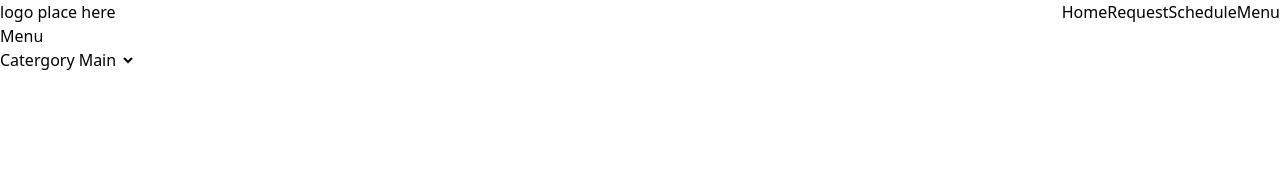
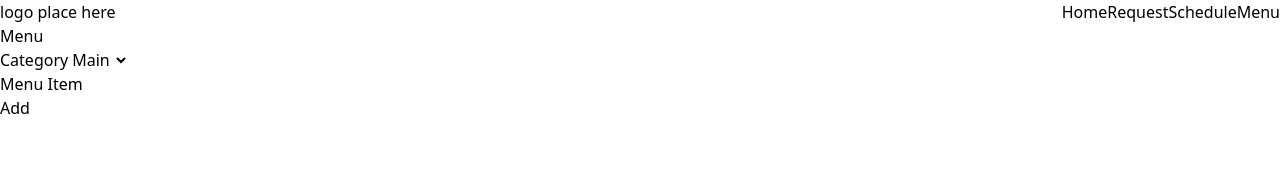
Before and after one commit to richdacoder/Russ-D-wings-, a Next.js app in the folder apps/admin/: page /menu in a window 1280 px wide. Shown: the top 170 px of the page. Built offline with nearby package versions, Linux system fonts and the light colour scheme.

Commit message:
submit order created

```diff
--- a/apps/admin/src/app/menu/page.jsx
+++ b/apps/admin/src/app/menu/page.jsx
@@ -3,6 +3,18 @@
 import {useState, useEffect} from "react";
 
 export default function Menu(){
+const [category, setCategory] = useState("");
+const [menuItem, setMenuItem] = useState("");
+
+const handleSubmit = (e) => {
+  e.preventDefault();
+const newItem = {
+  category: category,
+  name: menuItem
+}
+
+console.log(newItem);
+}
 /*
 
 ** there would be get post and delete on this page
@@ -16,17 +28,29 @@ export default function Menu(){
   return(
     <div>
       <h1>Menu</h1>
-      <form>
+      <form onSubmit={handleSubmit}>
         <div>
-        <label>Catergory</label>
-        <select>
-            <option>Main</option>
-            <option>Side</option>
-            <option>Drink</option>
+        <label>Category</label>
+        <select
+          value={category}
+          onChange={(e) => {
+          setCategory(e.target.value)}}
+        >
+            <option value="main">Main</option>
+            <option value="side">Side</option>
+            <option value="drink">Drink</option>
         </select>
         </div>
 
-
+        <div>
+          <label>Menu Item</label>
+          <input
+            onChange={(e) => {
+              setMenuItem(e.target.value)
+            }}
+            value={menuItem}/>
+        </div>
+        <button type="submit">Add</button>
       </form>
       </div>
   )
```
